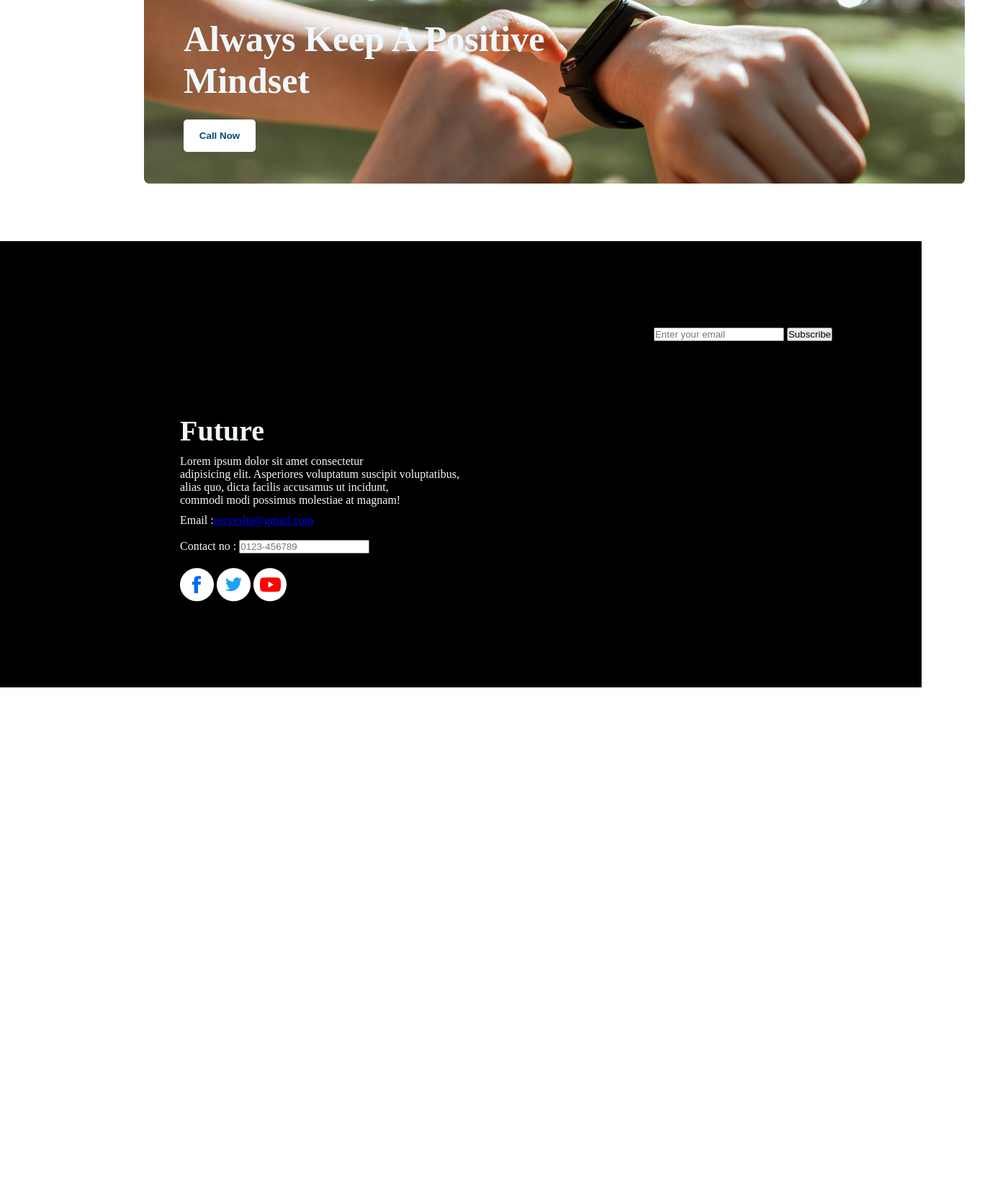
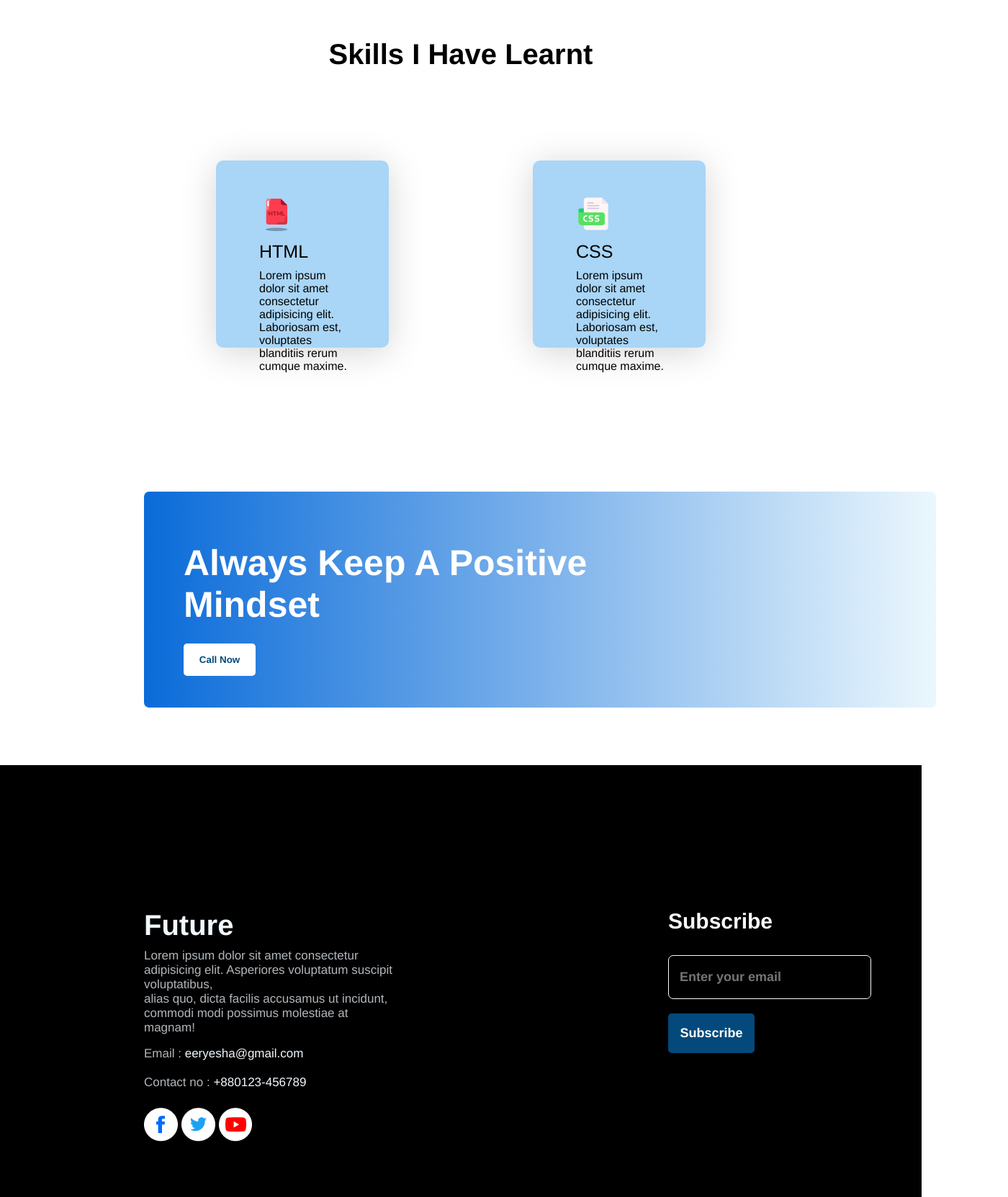
Before and after one commit to Esha-er/assignment-1, a plain HTML site: page index.html in a window 1280 px wide. Shown: the part 2086-3749 px from the top of the page at 72% size, 1400 px wide, since content can reach past the window. Before the commit the page ends 3041 px from the top, so only its background shows below. Drawn offline with Linux system fonts and the light colour scheme.

Commit message:
footer and new section added

```diff
--- a/index.html
+++ b/index.html
@@ -71,11 +71,30 @@
             </div>
         </section>
 
+        <!-- about my skills -->
+        <section class="skill-section">
+            <h3 class="section-title">Skills I Have Learnt</h3>
+            <div class="skills-container">
+                <div class="skill">
+                    <img class="skill-icon" src="images/icons/icons8-html-48.png" alt="">
+                    <h3 class="skill-title">HTML </h3>
+                    <p class="skill-description" >Lorem ipsum dolor sit amet consectetur adipisicing elit. Laboriosam est, voluptates blanditiis rerum cumque maxime. </p>
+                </div>
+                <div class="skill">
+                    <img class="skill-icon" src="images/icons/icons8-css-48.png" alt="">
+                    <h3 class="skill-title"> CSS </h3>
+                    <p class="skill-description" >Lorem ipsum dolor sit amet consectetur adipisicing elit. Laboriosam est, voluptates blanditiis rerum cumque maxime. </p>
+                </div>
+            </div>
+        </section>
+
         <!-- about an advice  -->
         <section class="advice">
             <div class="advice-section">
+                <div class="advice-section-container">
                 <h2 class="section-title">Always Keep A Positive <br> Mindset</h2>
                 <button class="btn-secondary" type="button">Call Now</button>
+                </div>
             </div>
         </section>
     </main>
@@ -83,13 +102,14 @@
         <div class="footer">
             <div class="contact-info">
                 <h3 class="footer-title">Future</h3>
+                <div class="footer-description-container">
                     <p class="footer-description">Lorem ipsum dolor sit amet consectetur <br> adipisicing elit. Asperiores voluptatum suscipit voluptatibus, <br> alias quo, dicta facilis accusamus ut incidunt, <br> commodi modi possimus molestiae at magnam!</p>
 
-                <div class="contact-details">
-                <p>Email  :<a href="eeryesha@gmail.com">eeryesha@gmail.com</a></p>
+                    <p>Email :<a href="mailto:eeryesha@gmail.com"> eeryesha@gmail.com</a></p>
                     <br>
-                <p>Contact no  : <input class="info" type="number" placeholder="0123-456789" readonly> </p>
+                    <p>Contact no :<a href="tel:+880123-456789"> +880123-456789</a></p>
                 </div>
+
 
                 <div class="footer-icon">
                     <a href="">
@@ -105,15 +125,13 @@
 
             </div>
                 <div class="subscribing-info">
-                <input type="email" placeholder="Enter your email">
-                <button class="btn-tertiary" type="button" >Subscribe</button>
-
+                    <h3>Subscribe</h3>
+                    <input class="input-email" type="email" placeholder="Enter your email">
+                    <br>
+                    <button class="btn-tertiary" type="button">Subscribe</button>
                 </div>
-
         </div>
-
     </footer>
-
 </body>
 
 </html>
--- a/styles/styles.css
+++ b/styles/styles.css
@@ -1,14 +1,14 @@
 * {
     margin: 0;
     padding: 0;
-    font-family: monospace sans-serif;
+    font-family: 'Franklin Gothic Medium', 'Arial Narrow', Arial, sans-serif;
 }
 
 /* header styles */
 
 .header-container {
     width: 100%;
-    height: 750px;
+    height: 800px;
     background-image: url('../images/banner/banner3.png');
     text-align: right;
 }
@@ -112,24 +112,76 @@ ul .failure-list {
     color: rgb(102, 102, 102);
 }
 
+/* skills styles */
+
+.skill-section {
+    margin: 100px 200px;
+    padding-top: 50px;
+
+}
+.skill {
+    height: 200px;
+    width: 1150px;
+    background: #9fd0f5e4;
+    box-shadow: 0px 6px 50px rgba(0, 0, 0, 0.174);
+    border-radius: 10px;
+    padding: 30px;
+    margin: 100px;
+}
+
+.skill .skill-icon {
+    padding-left:  30px;
+    padding-top: 20px;
+
+}
+
+.skills-container {
+    display: flex;
+
+}
+.skill-section .section-title {
+    text-align: center;
+    font-size: 40px;
+    font-weight: 600;
+
+}
+
+.skill-title {
+    font-size: 25px;
+    font-weight: 500;
+    text-align: left;
+    padding-left: 30px;
+    margin-top: 10px;
+    margin-bottom: 10px;
+}
+
+.skill-description {
+    text-align: left;
+    padding-left: 30px;
+    padding-right: 20px;
+
+}
+
 /* advice styles  */
 
 .advice {
-    width: 1200px;
+    width: 1100px;
     height: 300px;
     margin: 80px 200px;
-    background-image: url('../images/watch.png'), url('../images/gradient3.png');
-    background-repeat: no-repeat;
+    background: linear-gradient(to right, rgb(10, 107, 217), rgba(166, 219, 246, 0.222) );
     border-radius: 7px;
+
 }
 
-.advice-section {
+.advice-section-container {
     padding-top: 70px;
     padding-left: 55px;
+
 }
 
 .advice-section .section-title {
-    color: aliceblue;
+
+    color: rgb(255, 255, 255);
 }
 
 .btn-secondary {
@@ -147,11 +199,12 @@ ul .failure-list {
 .footer {
     display: flex;
     gap: 20px;
-    /* justify-content: space-around; */
     background: black;
     width: 100%;
     height: 500px;
-    padding-top: 120px;
+    padding-top: 100px;
+
+
 }
 
 .footer-title {
@@ -161,8 +214,13 @@ ul .failure-list {
     margin-bottom: 10px;
 }
 
+.footer-description-container {
+    font-size: 17px;
+
+}
+
 .footer-description {
-    margin-bottom: 10px;
+    margin-bottom: 16px;
 }
 
 .footer-icon a {
@@ -171,19 +229,55 @@ ul .failure-list {
 }
 
 .footer-icon {
-    margin-top: 20px;
+    margin-top: 25px;
 }
 
 .contact-info {
-    padding: 120px 250px;
-}
-.contact-info p {
-  color: aliceblue;
+    color: rgb(177, 182, 187);
+    font-size: 18px;
+    padding: 100px 350px 0 200px;
+
 }
 
-.contact-details p{
-    text-decoration: none;
+.contact-info p a {
+  color: aliceblue;
+  text-decoration: none;
+
 }
+
 .subscribing-info {
     margin-right: 70px;
 }
+
+.input-email{
+    color: rgb(250, 250, 250);
+    background: black;
+    border: 1px solid rgb(250, 250, 250);
+    border-radius: 7px;
+    text-align: left;
+    height: 45px;
+    width: 250px;
+    padding: 7px 15px;
+    font-size: 18px;
+    font-weight: 600;
+}
+
+.subscribing-info h3 {
+    color: rgb(250, 250, 250);
+    font-size: 30px;
+    font-weight: 600;
+    margin-bottom: 30px;
+    margin-top: 100px;
+}
+
+.btn-tertiary {
+    height: 55px;
+    width: 120px;
+    margin: 20px 0;
+    color: white;
+    background: rgb(4, 73, 123);
+    font-size: 18px;
+    font-weight: 600;
+    border: 0;
+    border-radius: 5px;
+}
```
Also changed, not shown: images/icons/icons8-css-48.png (added), images/icons/icons8-html-48.png (added). Lines whose indentation alone changed are shown as unchanged.
